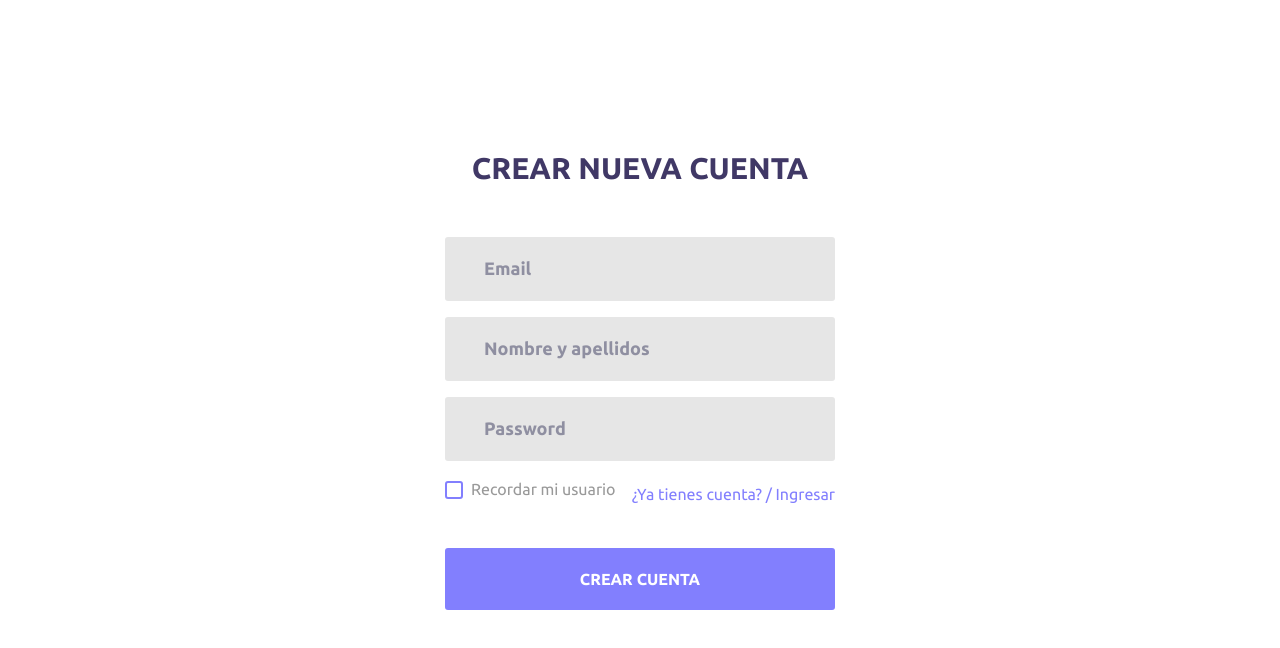
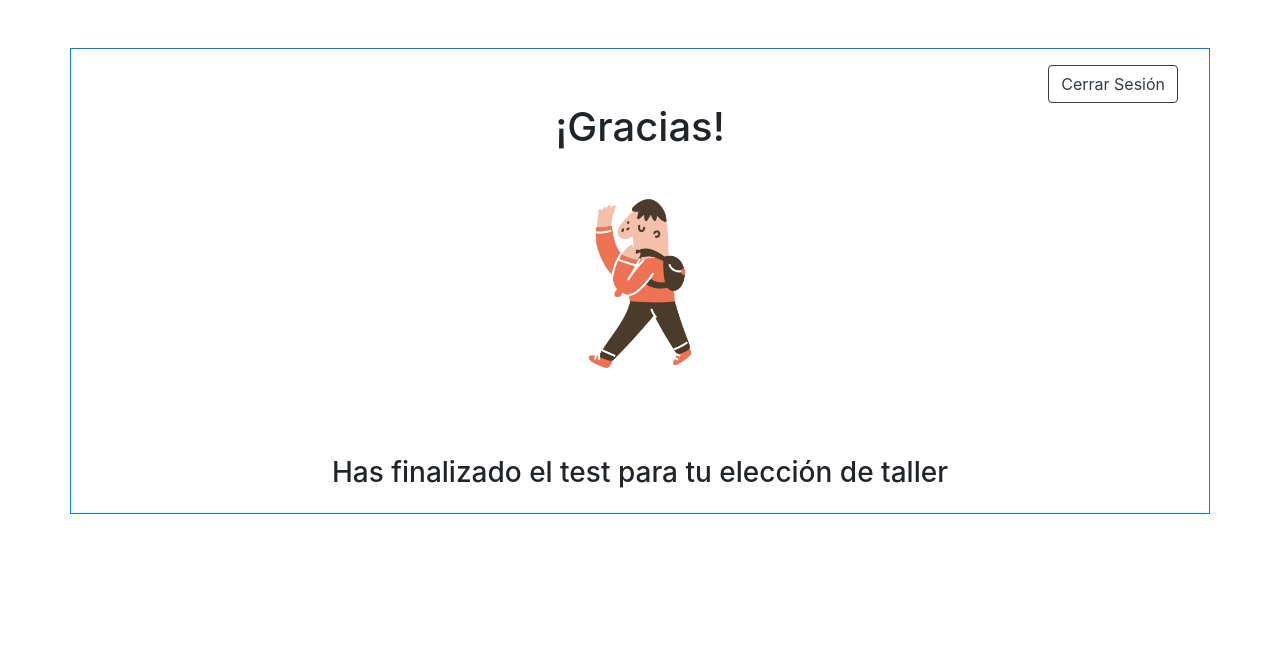
Before and after one commit to AldairCruz18/proyectoSistemasDistribuidos, an Angular app: page /agradecimiento in a window 1280 px wide. Before the commit this address led to /registro. Shown: the top 648 px of the page. Built offline with nearby package versions, Linux system fonts and the light colour scheme.

Commit message:
Creación de agradecimiento
Creación de la página de agradecimiento, y adición del ruteo de la página

```diff
--- a/src/app/app-routing.module.ts
+++ b/src/app/app-routing.module.ts
@@ -5,12 +5,14 @@ import { HomeComponent } from './pages/home/home.component';
 import { RegistroComponent } from './pages/registro/registro.component';
 import { LoginComponent } from './pages/login/login.component';
 import { PreguntasComponent } from './pages/preguntas/preguntas.component';
+import { AgradecimientoComponent } from './pages/agradecimiento/agradecimiento.component';
 
 const routes: Routes = [
   { path: 'home'    , component: HomeComponent },
   { path: 'registro', component: RegistroComponent },
   { path: 'login'   , component: LoginComponent },
   { path: 'preguntas'   , component: PreguntasComponent },
+  { path: 'agradecimiento'   , component: AgradecimientoComponent },
   { path: '**', redirectTo: 'registro' }
 ];
 
--- a/src/app/app.module.ts
+++ b/src/app/app.module.ts
@@ -8,6 +8,7 @@ import { HomeComponent } from './pages/home/home.component';
 import { LoginComponent } from './pages/login/login.component';
 import { RegistroComponent } from './pages/registro/registro.component';
 import { PreguntasComponent } from './pages/preguntas/preguntas.component';
+import { AgradecimientoComponent } from './pages/agradecimiento/agradecimiento.component';
 
 @NgModule({
   declarations: [
@@ -15,7 +16,8 @@ import { PreguntasComponent } from './pages/preguntas/preguntas.component';
     HomeComponent,
     LoginComponent,
     RegistroComponent,
-    PreguntasComponent
+    PreguntasComponent,
+    AgradecimientoComponent
   ],
   imports: [
     BrowserModule,
--- /dev/null
+++ b/src/app/pages/agradecimiento/agradecimiento.component.html
@@ -0,0 +1,18 @@
+<div class="container border border-primary p-md-3 mt-5">
+
+    <div class="col text-right">
+        <button type="button" class="btn btn-outline-dark align-self-center">Cerrar Sesión</button>
+    </div>
+
+    <h1 class="text-center">¡Gracias!</h1>
+
+    <img src="assets/images/logged-out.png" width="30%" class="rounded mx-auto d-block" alt="Imagen de talleres">
+
+    <br><br>
+
+    <div class="col text-center">
+        <h3>Has finalizado el test para tu elección de taller</h3>
+    </div>
+
+
+</div>
--- /dev/null
+++ b/src/app/pages/agradecimiento/agradecimiento.component.ts
@@ -0,0 +1,15 @@
+import { Component, OnInit } from '@angular/core';
+
+@Component({
+  selector: 'app-agradecimiento',
+  templateUrl: './agradecimiento.component.html',
+  styleUrls: ['./agradecimiento.component.css']
+})
+export class AgradecimientoComponent implements OnInit {
+
+  constructor() { }
+
+  ngOnInit() {
+  }
+
+}
--- a/src/app/pages/home/home.component.html
+++ b/src/app/pages/home/home.component.html
@@ -1,11 +1,11 @@
-<div class="container">
+<div class="container border border-primary p-md-3 mt-5">
     <!--<span class="border border-primary" style="width: 100%; height: 100%;">-->
 
     <!--HOLA MUNDO-->
     <!--<img src="assets/images/icons/icon-google.png" class="img-fluid" alt="Responsive image">-->
     <img src="assets/images/mirage-uploading.png" width="30%" class="rounded mx-auto d-block" alt="Imagen de talleres">
 
-    <h1 class="text-center">!Bienvenido!
+    <h1 class="text-center">¡Bienvenido!
         <!--<span class="badge badge-secondary text-center">¡Bienvenido!</span>--></h1>
     <!--//https://iconos8.es-->
     <br><br>
--- a/src/app/pages/preguntas/preguntas.component.html
+++ b/src/app/pages/preguntas/preguntas.component.html
@@ -1,22 +1,23 @@
-<div class="container">
+<div class="container border border-primary p-md-3 mt-5">
 
     <div class="col text-center p-md-5">
         <h4>Lee las siguientes preguntas para identificar el taller que mejor se ha línea a sus preferencias.
         </h4>
     </div>
 
-    <div class="col text-center p-md-4 border border-primary">
+    <div class="col text-center p-md-4 border border-dark">
         <form class="align-items-center">
             <div class="form-group col text-center">
-                <label for="staticEmail" class="col-sm-auto col-form-label">1. ¿Esta es una pregunta por contestar?</label>
+                <label for="staticEmail" class="col-sm-auto col-form-label"><h5>1. ¿Esta es una pregunta por contestar?</h5></label>
             </div>
+
             <div class="form-check form-check-inline">
                 <input class="form-check-input" type="checkbox" id="inlineCheckbox1" value="option1">
-                <label class="form-check-label" for="inlineCheckbox1">Sí</label>
+                <label class="form-check-label" for="inlineCheckbox1"><b>Sí</b></label>
             </div>
             <div class="form-check form-check-inline">
                 <input class="form-check-input" type="checkbox" id="inlineCheckbox2" value="option2">
-                <label class="form-check-label" for="inlineCheckbox2">No</label>
+                <label class="form-check-label" for="inlineCheckbox2"><b>No</b></label>
             </div>
             <div class="form-check form-check-inline">
                 <input class="form-check-input" type="checkbox" id="inlineCheckbox3" value="option3" disabled>
```
Also changed, not shown: src/app/pages/agradecimiento/agradecimiento.component.css (added), src/assets/images/logged-out.png (added), 1 other file (tests, documents, lock files or other folders).
